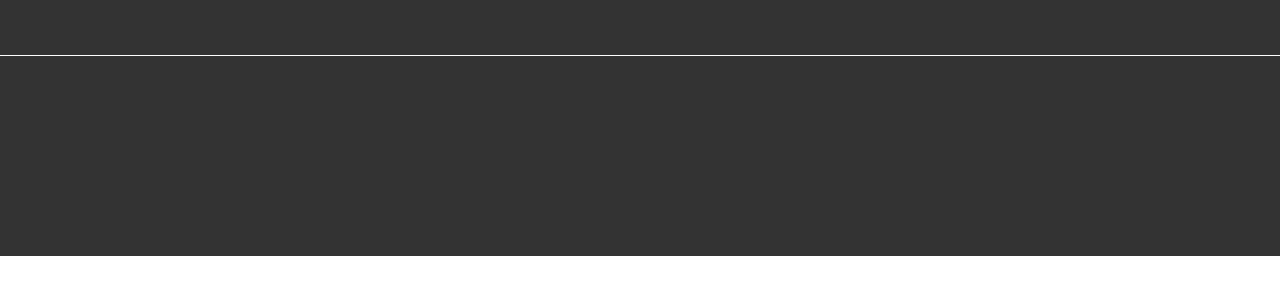
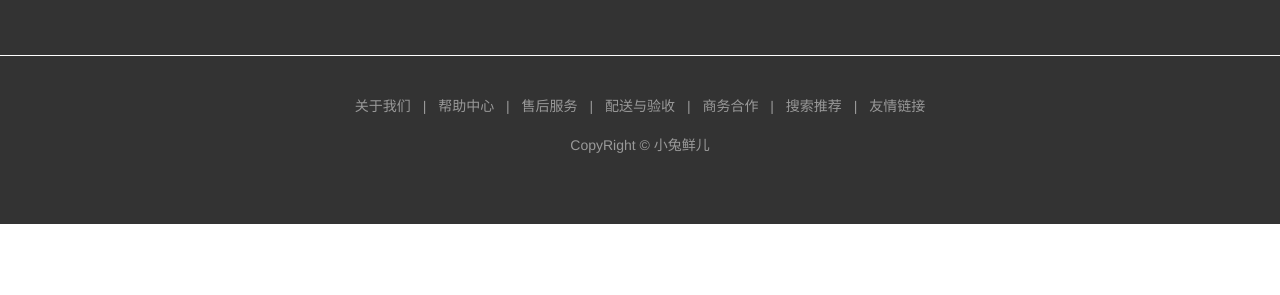
Before and after one commit to maniubiRealme/TestJxs, a plain HTML site: page index.html in a window 1280 px wide. Shown: the part 601-896 px from the top of the page. Drawn offline with Linux system fonts and the light colour scheme.

Commit message:
footer-bottom

```diff
--- a/css/common.css
+++ b/css/common.css
@@ -295,7 +295,7 @@
 }
 
 .footer .bottom {
-  height: 200px;
+  height: 168px;
   background-color: #333;
 }
 
@@ -320,3 +320,24 @@
   color: #fff;
   margin-left: 19px;
 }
+
+.footer .bottom .w {
+  height: 100%;
+  /* background-color: pink; */
+  text-align: center;
+  padding-top: 40px;
+  font-size: 14px;
+  color: #999;
+}
+
+.footer .bottom .about {
+  margin-bottom: 18px;
+}
+
+.footer .bottom .about span {
+  margin: 0 8px;
+}
+
+.footer .bottom a {
+  color: #999;
+}
--- a/index.html
+++ b/index.html
@@ -140,7 +140,26 @@
         </ul>
       </div>
     </div>
-    <div class="bottom"></div>
+    <div class="bottom">
+      <div class="w">
+        <div class="about">
+          <a href="#">关于我们</a>
+          <span>|</span>
+          <a href="#">帮助中心</a>
+          <span>|</span>
+          <a href="#">售后服务</a>
+          <span>|</span>
+          <a href="#">配送与验收</a>
+          <span>|</span>
+          <a href="#">商务合作</a>
+          <span>|</span>
+          <a href="#">搜索推荐</a>
+          <span>|</span>
+          <a href="#">友情链接</a>
+        </div>
+        <div class="copyright">CopyRight 	&copy; 小兔鲜儿</div>
+      </div>
+    </div>
   </footer>
   <!-- footer 结束 -->
 </body>
```
